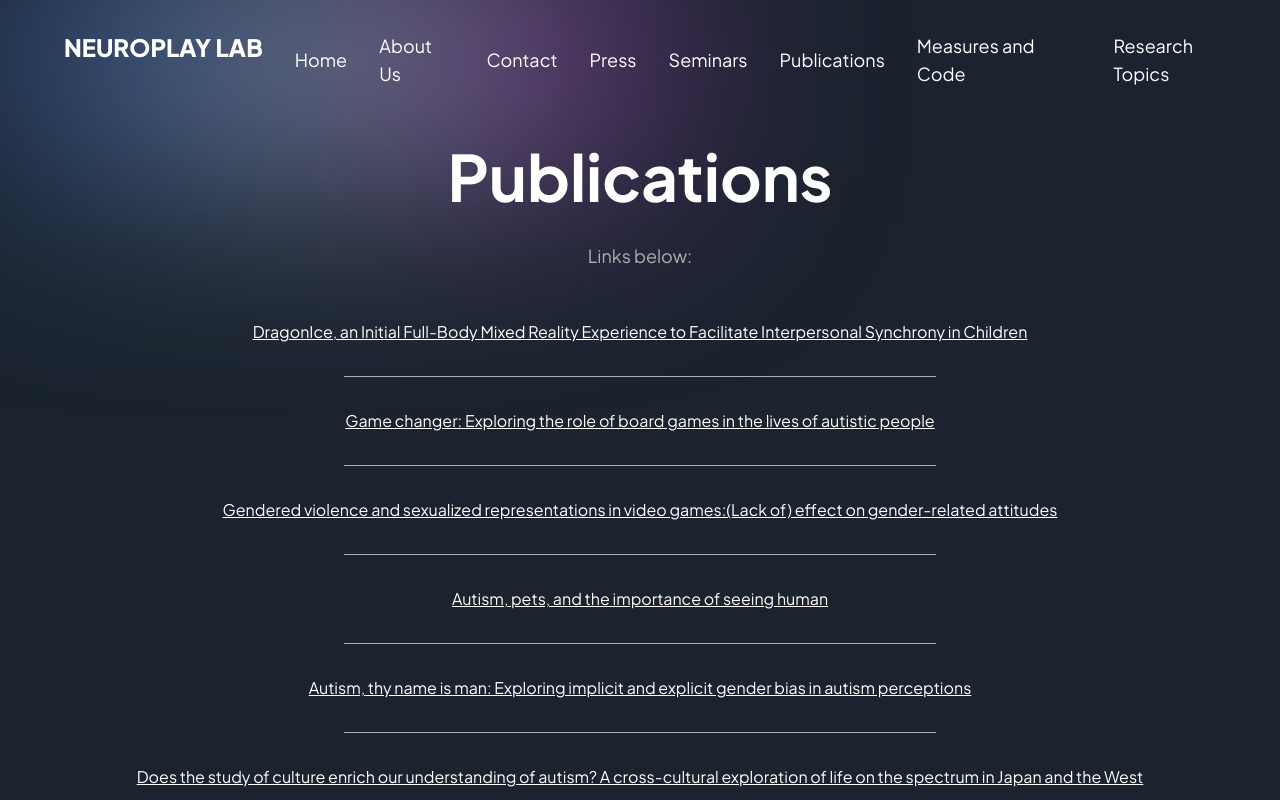
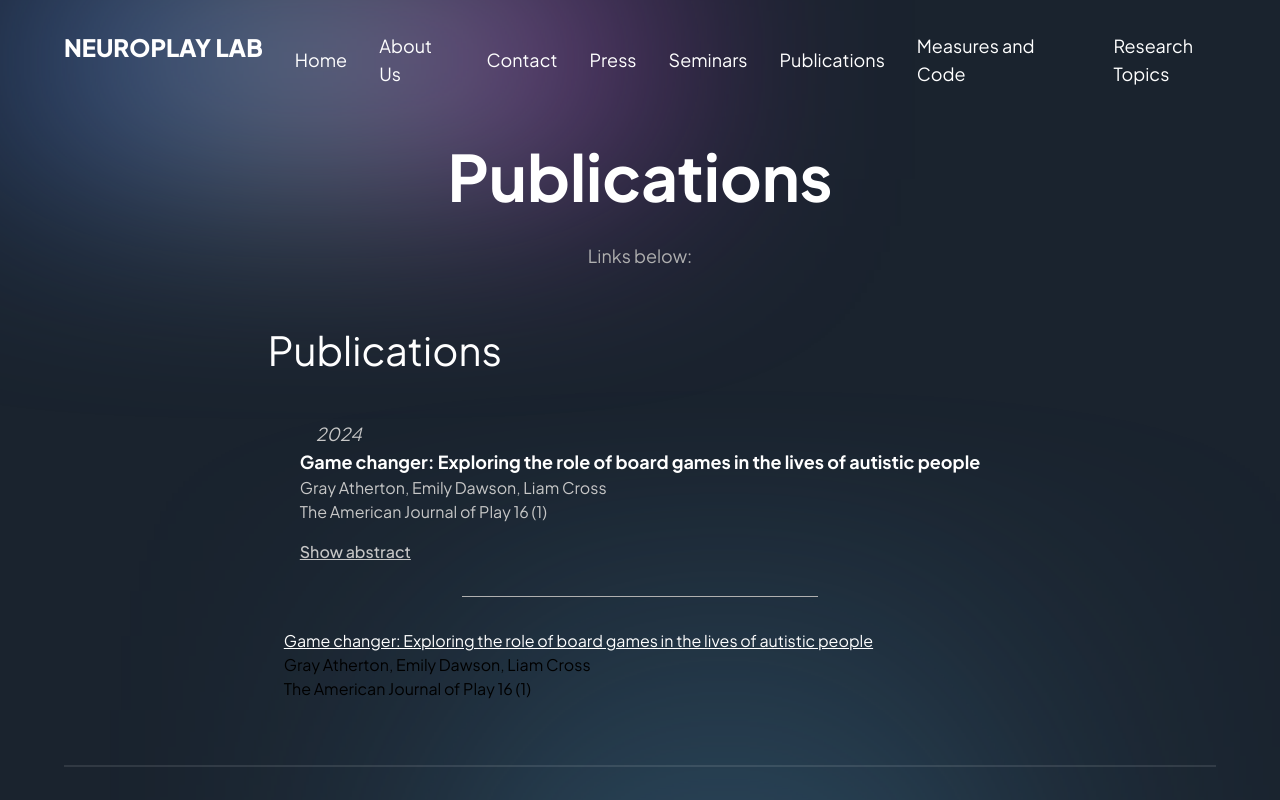
Before and after one commit to Neuroplay-Lab/Neuroplay-Lab, a Next.js app: page /Neuroplay-Lab/publications in a window 1280 px wide. Shown: the top 800 px of the page. Built offline with nearby package versions, Linux system fonts and the light colour scheme.

Commit message:
New design for publication display, need to implement with db when it has updated

```diff
--- a/app/publications/page.tsx
+++ b/app/publications/page.tsx
@@ -1,19 +1,103 @@
-import { TitleText } from "../components";
-import DividedListLink from "../components/DividedListLink";
+import Link from "next/link";
+import { TitleText, TypingText } from "../components";
+import DividedListItem from "../components/DividedListItem";
 import publications from "./publications.json";
 
 const Publications = () => {
+    let id = "e91e3055412fb197b7f8e51414ea3975";
+    let url = "https://link.springer.com/article/10.1007/s10803-024-06408-0";
+    let title =
+        "Game changer: Exploring the role of board games in the lives of autistic people";
+    let authors = ["Gray Atherton", "Emily Dawson", "Liam Cross"];
+    let journal = "The American Journal of Play";
+    let volume = 16;
+    let number = 1;
+    let page = null;
+    let year = 2024;
     return (
         <>
             <TitleText title={"Publications"} textStyles={"text-center mx-2"} />
             <p className="flex-1 mt-[16px] font-normal text-[18px] text-[#B0B0B0] leading-[32.4px] text-center mb-12">
                 Links below:
             </p>
-            <ul>
-                {publications.map(({ title, url, id }) => (
-                    <DividedListLink href={url} lKey={id}>{title}</DividedListLink>
-                ))}
-            </ul>
+            <section className="grid justify-center">
+                <TypingText title={"Publications"} textStyles={"pl-8"} />
+                <ul className="mt-6 w-fit">
+                    <DividedListItem
+                        listKey={id}
+                        extraStyles={
+                            "[&:not(:last-child)]:after:w-1/2 [&:not(:last-child)]:after:right-10 [&:not(:last-child)]:after:mx-auto justify-center"
+                        }
+                    >
+                        <div className="w-fit">
+                            <Link key={id + "_list"} href={url}>
+                                <div className="bg-slate-400 bg-opacity-0 hover:bg-opacity-10 p-4 rounded-xl">
+                                    <p className="text-lg italic text-secondary-white pl-4">
+                                        2024
+                                    </p>
+                                    <h3 className="text-white text-lg font-semibold ">
+                                        {title}
+                                    </h3>
+                                    <div className="text-secondary-white text-base">
+                                        <p>
+                                            {authors.map((author, index) => (
+                                                <span
+                                                    key={"author" + index}
+                                                    className="[&:not(:last-child)]:after:content-[',\00a0']"
+                                                >
+                                                    {author}
+                                                </span>
+                                            ))}
+                                        </p>
+                                        <p>
+                                            {journal && <span>{journal}</span>}
+                                            {volume && <span> {volume}</span>}
+                                            {number && <span> ({number})</span>}
+                                            {page && <span>, {page}</span>}
+                                        </p>
+                                    </div>
+                                </div>
+                            </Link>
+                            <button className="underline hover:text-white pl-4 font-medium text-secondary-white">
+                                Show abstract
+                            </button>
+                        </div>
+                    </DividedListItem>
+                    <DividedListItem
+                        listKey={id}
+                        extraStyles={
+                            "[&:not(:last-child)]:after:w-1/2 [&:not(:last-child)]:after:right-10 [&:not(:last-child)]:after:mx-auto "
+                        }
+                    >
+                        <Link
+                            key={id + "_list"}
+                            href={url}
+                            className="text-white underline hover:text-secondary-white "
+                        >
+                            {title}
+                        </Link>
+                        <p>
+                            {authors.map((author, index) => (
+                                <span
+                                    key={"author" + index}
+                                    className="[&:not(:last-child)]:after:content-[',\00a0']"
+                                >
+                                    {author}
+                                </span>
+                            ))}
+                        </p>
+                        <p>
+                            {journal && <span>{journal}</span>}
+                            {volume && <span> {volume}</span>}
+                            {number && <span> ({number})</span>}
+                            {page && <span>, {page}</span>}
+                        </p>
+                    </DividedListItem>
+                    {/* {publications.map(({ title, url, id }) => (
+                        <DividedListLink href={url} lKey={id}>{title}</DividedListLink>
+                    ))} */}
+                </ul>
+            </section>
         </>
     );
 };
```
